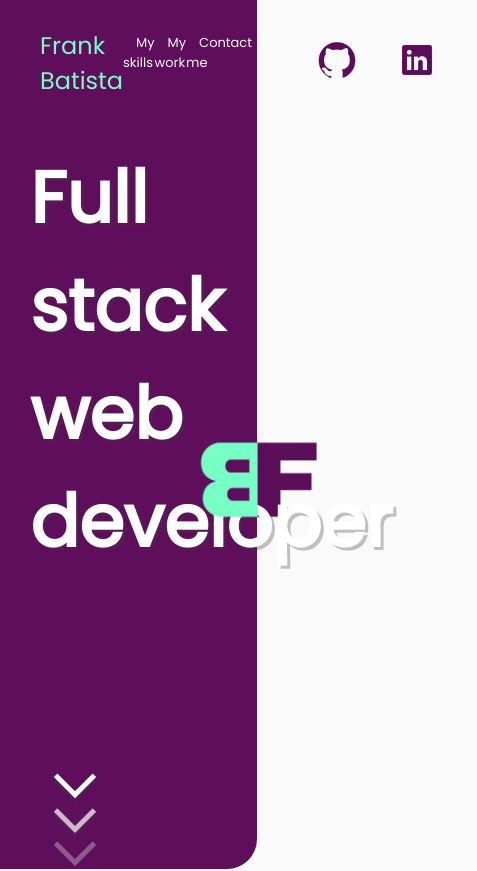
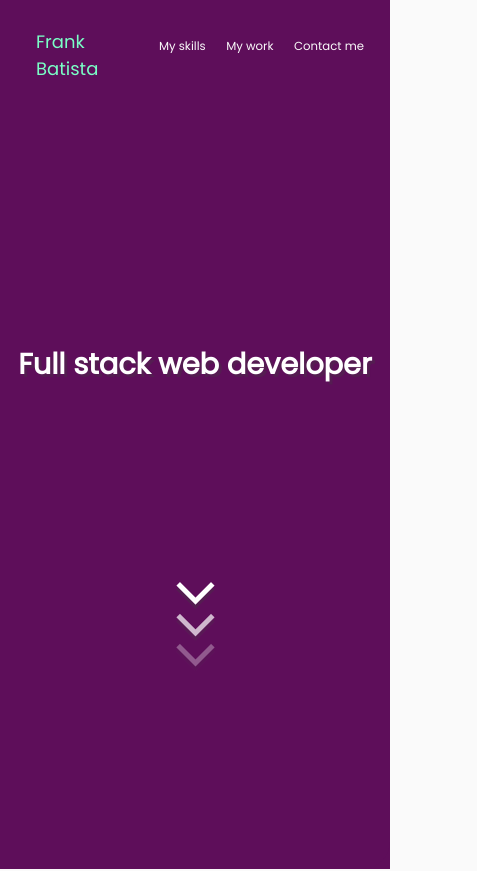
Before and after one commit to FrankBatista1/Portfolio, a website: page index.html in a window 390 px wide. Shown: the top 871 px of the page, 477 px wide, since content can reach past the window. Drawn offline with Linux system fonts and the light colour scheme.

Commit message:
made it responsive

```diff
--- a/index.html
+++ b/index.html
@@ -4,6 +4,7 @@
     <meta charset="UTF-8" />
     <meta http-equiv="X-UA-Compatible" content="IE=edge" />
     <link rel="stylesheet" href="css/style.css" />
+    <link rel="icon" href="./media/logo.png">
     <meta name="viewport" content="width=device-width, initial-scale=1.0" />
     <title>Frank Batista Portfolio</title>
   </head>
@@ -54,7 +55,7 @@
     </div>
     <div class="hero">
       <div class="hero__main">
-        <h1 class="primary-header hero__title">Full stack <br/> web developer</h1>
+        <h1 class="primary-header hero__title">Full stack web developer</h1>
         <div class="hero__subtitle">
           <div class="hero__scroll-down-img">
             <span class="hero__arrow hero__arrow--p1"></span>
--- a/sass/abstracts/_mixins.scss
+++ b/sass/abstracts/_mixins.scss
@@ -0,0 +1,14 @@
+@mixin respond($breakpoint) {
+  @if $breakpoint == phone {
+      @media only screen and (max-width: 37.5em) { @content };    //600px
+  }
+  @if $breakpoint == tab-port {
+      @media only screen and (max-width: 56.25em) { @content };     //900px
+  }
+  @if $breakpoint == tab-land {
+      @media only screen and (max-width: 86.25em) { @content };    //1380px
+  }
+  @if $breakpoint == big-desktop {
+      @media only screen and (min-width: 112.5em) { @content };    //1800
+  }
+}
--- a/sass/base/_base.scss
+++ b/sass/base/_base.scss
@@ -5,19 +5,27 @@
 }
 html {
   font-size: 62.5%; //10px
+  @include respond(tab-land) {
+    font-size: 56.25%; //9px
+  }
+
+
+  @include respond(big-desktop) {
+    font-size: 75%; //12px
+  }
   background-color: $color-white;
 }
 
-body{
+body {
   box-sizing: border-box;
 }
 
-ul{
+ul {
   list-style-type: none;
   margin: 0;
   padding: 0;
 }
 
-a{
+a {
   text-decoration: none;
 }
--- a/sass/components/_card.scss
+++ b/sass/components/_card.scss
@@ -5,6 +5,16 @@
   justify-content: space-evenly;
   flex-wrap: wrap;
   gap: 2rem;
+  @include respond(tab-land) {
+  padding: 5rem;
+  padding-top: 5rem;
+  gap: 8rem;
+}
+@include respond(tab-port) {
+  padding: 0;
+  padding-top: 5rem;
+  gap: 4rem;
+}
 }
 .card {
   background-color: $color-primary;
@@ -17,6 +27,7 @@
   width: 30rem;
   transition: 0.2s;
   border-radius: 3px;
+
   &__img {
     width: 100%;
     height: 35%;
@@ -50,6 +61,9 @@
     top: 0;
     left: 0;
     transition: ease-out 0.3s;
+    @include respond(tab-land) {
+      opacity: 1;
+    }
   }
   &__btn-container{
     display: block;
@@ -70,6 +84,9 @@
     padding: 0.5rem 0.3rem;
     border-radius: 3rem;
     transition: all 0.3s;
+    @include respond(tab-land) {
+      background-color: #7affc5de;
+    }
     &:hover {
       background-color: $color-black;
       color: $color-white;
--- a/sass/layout/_about.scss
+++ b/sass/layout/_about.scss
@@ -11,6 +11,9 @@
     justify-content: center;
     flex-direction: column;
     width: 60rem;
+    @include respond(tab-land){
+      left: 0;
+    }
   }
   &__pharagraph {
     padding: 1rem;
@@ -34,5 +37,8 @@
     position: relative;
     width: 60rem;
     border-radius: 0.5rem;
+    @include respond(tab-land){
+      display: none;
+    }
   }
 }
--- a/sass/layout/_hero.scss
+++ b/sass/layout/_hero.scss
@@ -4,6 +4,10 @@
   position: relative;
   background-color: $color-white;
   z-index: -20;
+  @include respond(tab-land) {
+    grid-template-columns: none;
+    background-color: $color-primary;
+  }
   &__main {
     display: flex;
     flex-direction: column;
@@ -16,18 +20,36 @@
     animation-timing-function: ease-out;
     font-size: 3.6rem;
     border-radius: 0px 0px 3rem 0px;
+    @include respond(tab-land) {
+      border-radius: none;
+    }
   }
   &__title {
     padding-left: 3rem;
+    padding-right: 30rem;
     animation-name: titleEnter;
     animation-delay: 2.3s;
     animation-fill-mode: backwards;
 
     animation-duration: 1s;
     animation-timing-function: ease-out;
+    @include respond(tab-land) {
+      display: flex;
+      justify-content: center;
+      align-self: center;
+      padding: 0;
+    }
+    @include respond(tab-port){
+      font-size: 3.2rem;
+    }
   }
   &__subtitle {
     padding-left: 6rem;
+    @include respond(tab-land) {
+      padding: 0;
+      display: flex;
+      justify-content: center;
+    }
   }
   &__scroll-down-img {
     padding-top: 20vh;
@@ -38,6 +60,9 @@
     animation-timing-function: ease-out;
   }
   &__secundary {
+    @include respond(tab-land) {
+      display: none;
+    }
     background-color: $color-white;
     z-index: -10;
     height: 90vh;
@@ -80,6 +105,9 @@
       clip-path: polygon(0 0, 49.4% 0, 49.4% 100%, 0% 100%);
       filter: invert(84%) sepia(9%) saturate(1885%) hue-rotate(96deg)
         brightness(105%) contrast(103%);
+      @include respond(tab-land) {
+        display: none;
+      }
     }
   }
 }
--- a/sass/layout/_navigation.scss
+++ b/sass/layout/_navigation.scss
@@ -3,10 +3,17 @@
   grid-template-columns: 66% auto;
   font-size: $default-font-size;
   backface-visibility: hidden;
+
   height: 13vh;
+  @include respond(tab-land) {
+    grid-template-columns: 100% auto;
+  }
   &__name {
     font-size: 2.4rem;
     color: $color-tertiary;
+    @include respond(tab-port){
+      font-size: 2rem;
+    }
   }
 
   &__nav {
@@ -23,42 +30,43 @@
     position: relative;
     color: $color-white;
     margin: 0 1rem;
-    padding: 0 .3rem;
-    &::after{
+    padding: 0 0.3rem;
+    &::after {
       content: "";
-      position:absolute;
+      position: absolute;
       background-color: $color-tertiary;
-      height: .3rem;
+      height: 0.3rem;
       top: 2.1rem;
       left: 0;
       width: 0;
-      transition: .2s;
+      transition: 0.2s;
     }
-    &:hover::after{
+    &:hover::after {
       width: 100%;
     }
   }
-
 }
 
 .social {
   background-color: $color-white;
   padding: 2rem 2rem 2rem 4rem;
+  @include respond(tab-land) {
+    display: none;
+  }
   &__list {
     display: flex;
     justify-content: center;
-
-
   }
-  &__item{
+  &__item {
     width: auto;
     padding: 2rem;
   }
   &__img {
     width: 4rem;
-    transition: .2s;
-    filter: invert(14%) sepia(21%) saturate(7295%) hue-rotate(282deg) brightness(90%) contrast(106%);
-    &:hover{
+    transition: 0.2s;
+    filter: invert(14%) sepia(21%) saturate(7295%) hue-rotate(282deg)
+      brightness(90%) contrast(106%);
+    &:hover {
       transform: scale(1.2);
     }
   }
--- a/sass/layout/_skills.scss
+++ b/sass/layout/_skills.scss
@@ -1,12 +1,16 @@
 .skills{
   &__list{
-    padding-top: 5rem;
+    padding: 5rem;
     display: flex;
     justify-content: center;
     flex-wrap: wrap;
-    gap: 15%;
+    gap: 10rem;
     row-gap: 4rem;
     font-size: 1.7rem;
+    @include respond(tab-port){
+      padding: 1rem;
+      padding-top: 5rem;
+    }
   }
   &__item{
     display: flex;
@@ -22,6 +26,10 @@
     width: 20rem;
     transition: .2s;
     margin-bottom: 2rem;
+    @include respond(tab-port){
+      width: 10rem;
+    }
+
     &:hover{
       transform: scale(1.1);
     }
--- a/sass/main.scss
+++ b/sass/main.scss
@@ -1,4 +1,5 @@
 @import "./abstracts/variables";
+@import "./abstracts/mixins";
 
 @import "./base/base";
 @import "./base/typography";
```
Also changed, not shown: css/style.css, 1 other file.
